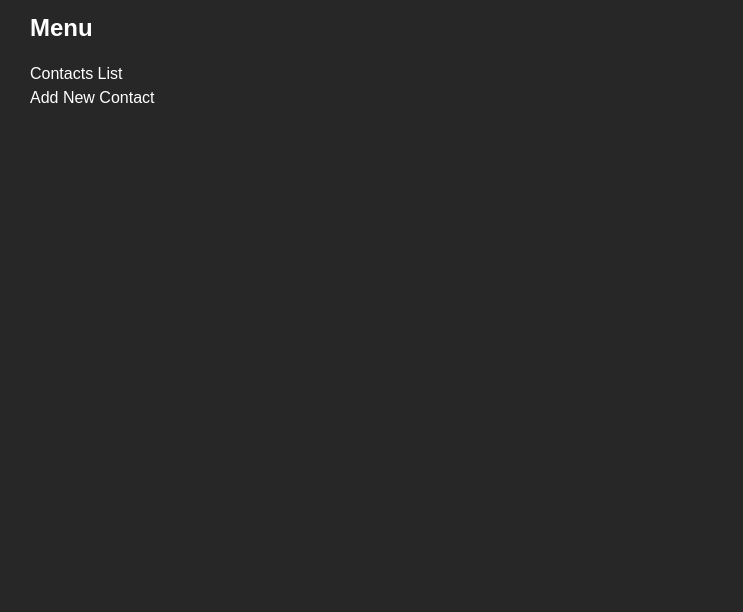
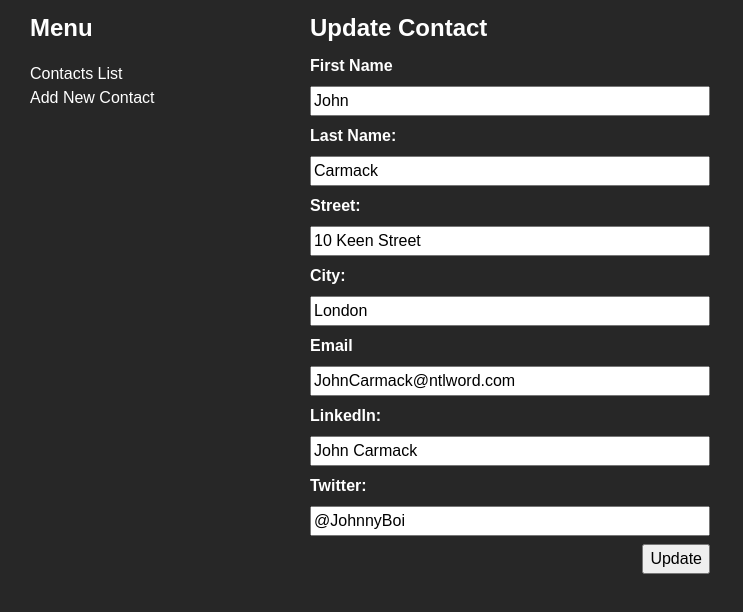
Before and after one commit to boolean-uk/react-address-book, a React (Create React App) app: page /contacts/1/edit in a window 1280 px wide. Shown: the top 612 px of the page, without its empty margins (0-743 px from the left). Built offline with nearby package versions, Linux system fonts and the light colour scheme; data requests are answered from the project's data file.

Commit message:
Fixed the typo that broke everything - Ext. 3 completed

```diff
--- a/db/db.json
+++ b/db/db.json
@@ -5,7 +5,10 @@
       "firstName": "John",
       "lastName": "Carmack",
       "street": "10 Keen Street",
-      "city": "London"
+      "city": "London",
+      "email": "JohnCarmack@ntlword.com",
+      "linkedIn": "John Carmack",
+      "twitter": "@JohnnyBoi"
     },
     {
       "id": 2,
--- a/src/App.js
+++ b/src/App.js
@@ -33,7 +33,7 @@ export default function App() {
           <Route path='/' element={<ContactsList contacts={contacts} setContacts={setContacts} />} />
           <Route path='/contacts/add' element={<ContactsAdd contacts={contacts} setContacts={setContacts} />} />
           <Route path='/contacts/:id/view' element={<ContactsView />} />
-          <Route path='/contacts/id:/edit' element={<ContactsEdit contacts={contacts} setContacts={setContacts} />} />
+          <Route path='/contacts/:id/edit' element={<ContactsEdit contacts={contacts} setContacts={setContacts} />} />
         </Routes>
       </main>
     </>
--- a/src/components/ContactsEdit.js
+++ b/src/components/ContactsEdit.js
@@ -121,7 +121,7 @@ function ContactsEdit(props) {
 
       <div className="actions-section">
         <button className="button blue" type="submit">
-          Create
+          Update
         </button>
       </div>
     </form>
--- a/src/components/ContactsList.js
+++ b/src/components/ContactsList.js
@@ -22,7 +22,7 @@ function ContactsList(props) {
               <p>
                 { /** TODO: Make a Link here to view contact */}
                 <Link to={`/contacts/${contact.id}/view`}>View</Link>
-                <Link to={`/contacts/${contact.id}/edit`}>Edit</Link>
+                <Link to={`/contacts/${contact.id}/edit`} state={{contact}}>Edit</Link>
 
               </p>
             </li>
```
